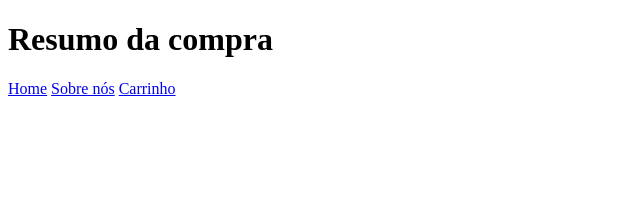
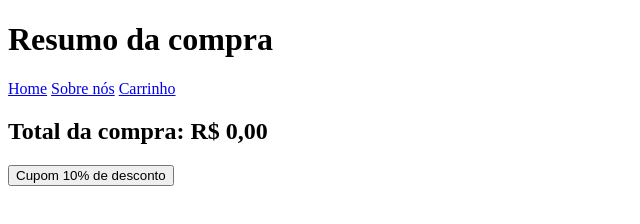
Before and after one commit to MariaEduardasgs14/checkpoint-3-webdev-1ESPH, a plain HTML site: page pages/loja.html in a window 1280 px wide. Shown: the whole page, without its empty margins (0-640 px from the left). Drawn offline with Linux system fonts and the light colour scheme.

Commit message:
Continuação do  html da loja

```diff
--- a/pages/loja.html
+++ b/pages/loja.html
@@ -18,3 +18,12 @@
             <a href="loja.html">Carrinho</a>
         </nav>
     </header>
+<section class="carrinho">
+        <ul id="lista-carrinho"></ul>
+        <h2>Total da compra: <span id="total">R$ 0,00</span></h2>
+        <button id="cupom">Cupom 10% de desconto</button>
+    </section>
+</body>
+<script src="../src/js/script.js"></script>
+
+</html>
```
